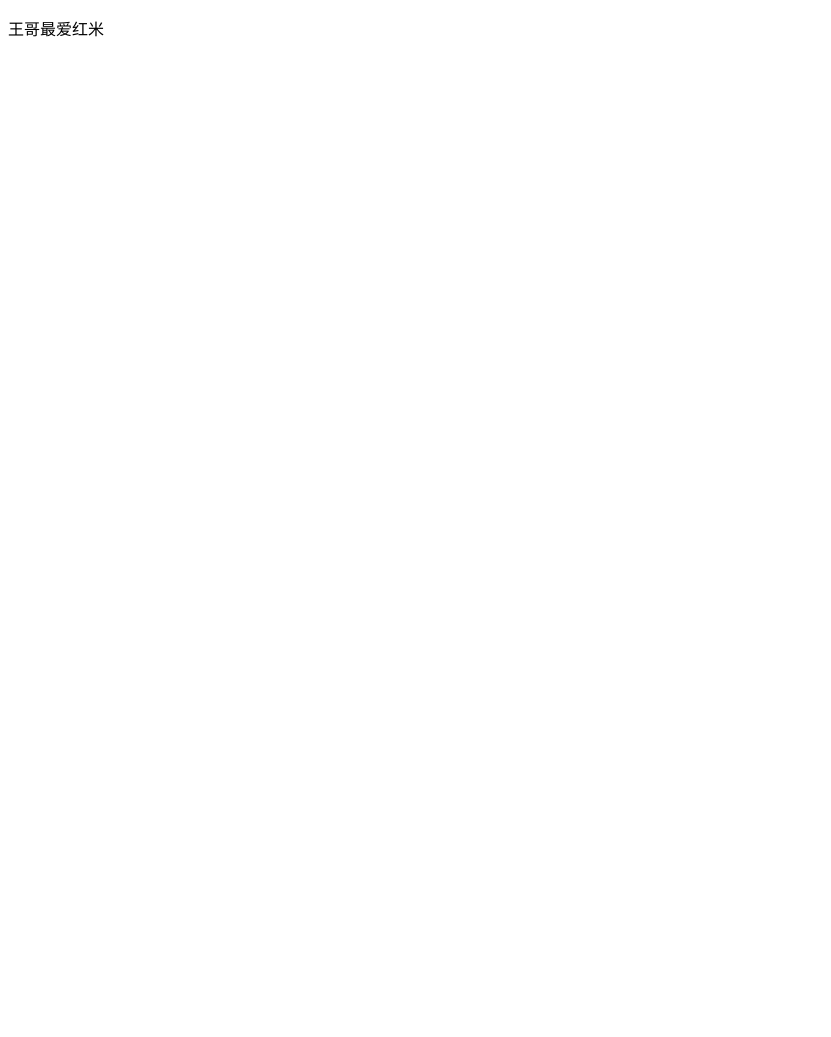
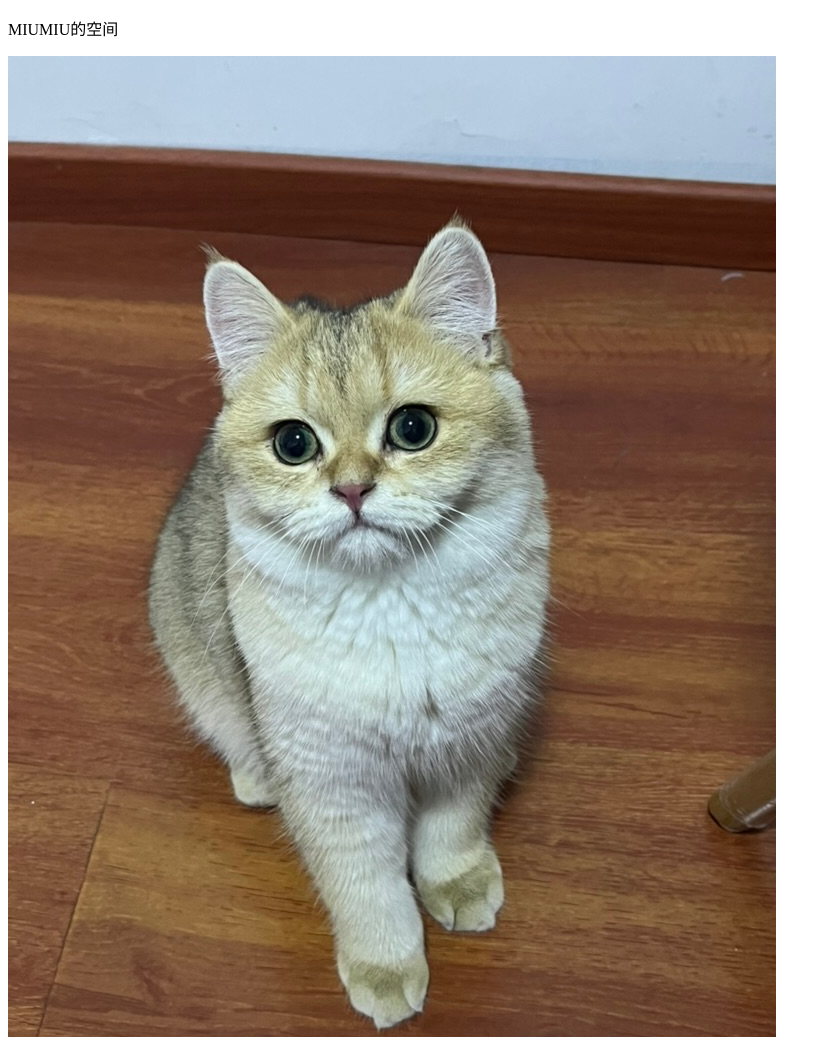
Before and after one commit to Gaoyuan816/MiuMiuStatic.github.io, a plain HTML site: page index.html in a window 1280 px wide. Shown: the top 1037 px of the page, without its empty margins (0-831 px from the left). Before the commit the page ends 800 px from the top, so only its background shows below. Drawn offline with Linux system fonts and the light colour scheme.

Commit message:
首页上传

```diff
--- a/index.html
+++ b/index.html
@@ -2,8 +2,10 @@
 <html lang="en">
 <head>
     <meta charset="UTF-8">
-    <title>Hello World</title>
-    <p>王哥最爱红米</p>
+    <title>MIUMIU</title>
+    <p>MIUMIU的空间</p>
+    <img src="img/miumiu1.jpeg" alt="">
+
 </head>
 <body>
 
```
Also changed, not shown: img/miumiu1.jpeg (added).
